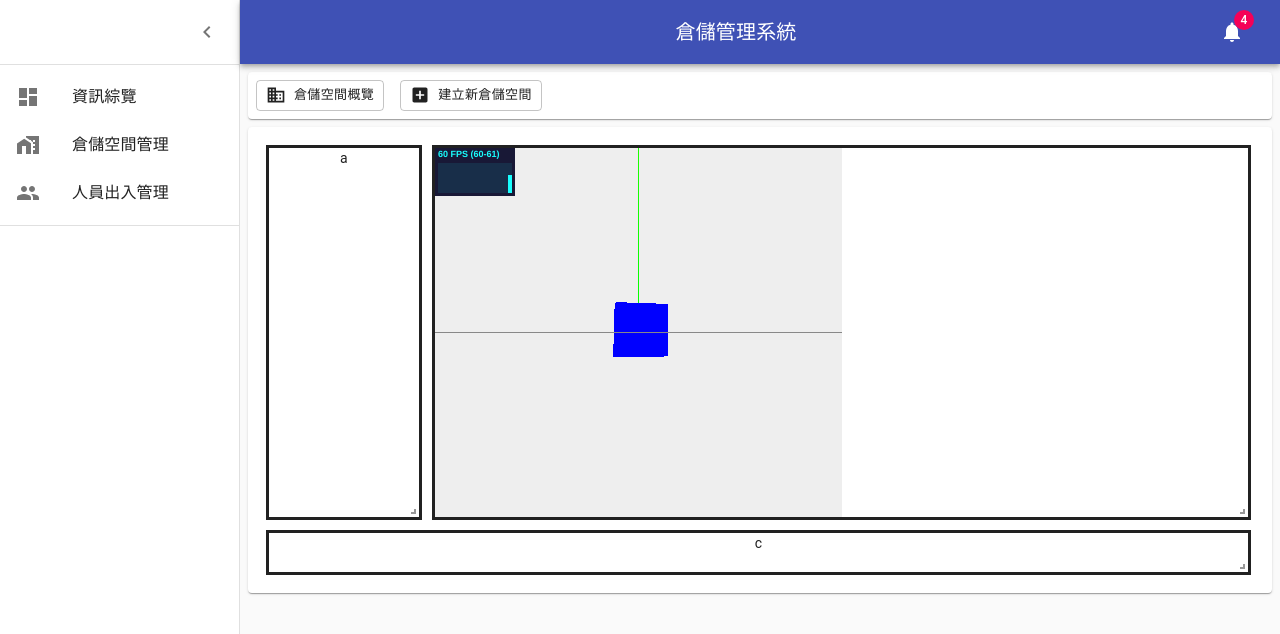
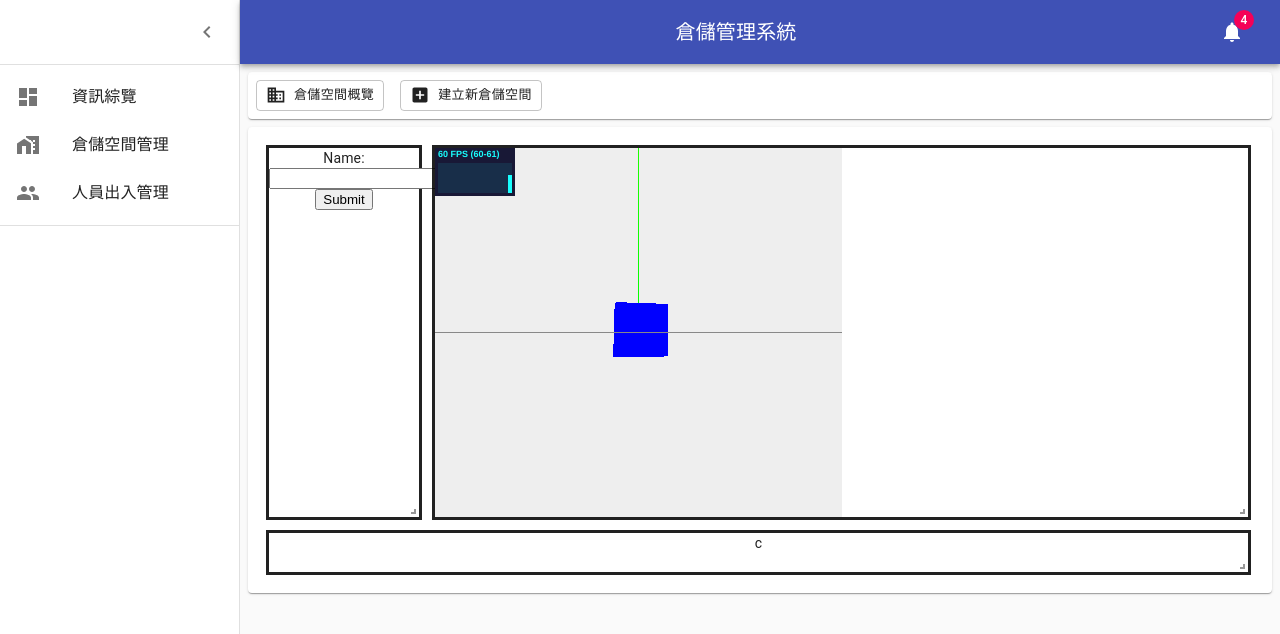
Before and after one commit to sosonian/WMS_Front_End, a React (Create React App) app: page /SpaceManagement in a window 1280 px wide. Shown: the top 634 px of the page. Built offline with nearby package versions, Linux system fonts and the light colour scheme.

Commit message:
useReactRef

```diff
--- a/src/components/Dashboard/Routes/ThreeDL/Layer.js
+++ b/src/components/Dashboard/Routes/ThreeDL/Layer.js
@@ -2,6 +2,7 @@ import React, {Component} from 'react';
 import ThreeDLayer from './ThreeDLayer';
 import GridLayout from 'react-grid-layout';
 import ThreeDGridItem from './ThreeDGridItem';
+import TestComponent1 from './TestComponent1';
 import 'react-grid-layout/css/styles.css';
 
 
@@ -12,12 +13,13 @@ class Layer extends Component {
     this.state = {
       changeCount : 0,
       static : false,
-      // layout:[
-      //   {i: 'a', x: 0, y: 0, w: 1, h: 7},
-      //   {i: 'b', x: 1, y: 0, w: 5, h: 7, static: false},
-      //   {i: 'c', x: 0, y: 6, w: 6, h: 1}
-      // ]
+      layoutc:[
+         {i: 'a', x: 0, y: 0, w: 1, h: 7},
+         {i: 'b', x: 1, y: 0, w: 5, h: 7},
+         {i: 'c', x: 0, y: 6, w: 6, h: 1}
+      ]
     }
+    this.refGridLayout = React.createRef()
   }
 
   onResize = () => {
@@ -29,84 +31,48 @@ class Layer extends Component {
 
   threeDLayerFixStart = (e) => {
     console.log('key down')
-    if(e.key == 'c')
+    if(e.key === 'c')
     {
       console.log('c is pressed')
-      //let newLayouts1 = this.state.layout
-      //newLayouts1[1].static = true
-      //this.setState({static:true, layout: newLayouts1})
-      //console.log('static when key pressed : '+this.state.layout[1].static)
-      this.setState({static:true})
-      console.log(this.state.static)
+      this.setState({static: true})
+      //setTimeout(()=>console.log('static when key pressed : '+this.state.layoutc[1].static),3000)
     }
-    else if(e.key == 'r')
+    else if(e.key === 'r')
     {
       console.log('r is pressed')
-      // let newLayouts1 = this.state.layout
-      // newLayouts1[1].static = false
-      // this.setState({static:false, layout: newLayouts1})
-      //console.log('static when key pressed : '+this.state.layout[1].static)
-      this.setState({static:false})
-      console.log(this.state.static)
+      this.setState({static: false})
+      //setTimeout(()=>console.log('static when key pressed : '+this.state.layoutc[1].static),3000)
     }
   }
 
-  threeDLayerFixEnd = (e) => {
-    // if(e.key == 'c')
-    // {
-    //   console.log('c is pressed')
-    //   let newLayouts2 = this.state.layout
-    //   newLayouts2[1].static = false
-    //   this.setState({static:false, layout: newLayouts2})
-    //   console.log('static when key pressed : '+this.state.layout[1].static)
-    // }
-  }
-
-
-
-  // threeDLayerDragStart = (e) => {
-  //   this.tempCount = this.state.changeCount +1
-  //   this.setState({changeCount:this.tempCount})
-  //   console.log('mouse down!')
-  //   //console.log('altKey boolean : '+e.altKey)
-  //   if(e.altKey == true){
-  //     console.log('start dragging!')
-  //     this.setState({static : true})
-  //     let newLayouts1 = this.state.layout
-  //     newLayouts1[1].static = true
-  //     this.setState({layout: newLayouts1})
-  //     console.log('static : '+this.state.layout[1].static)
-  //   }
-  // }
-  // // threeDLayerDrag = () => {
-  // //   console.log('mouse move!')
-  // // }
-
-  // threeDLayerDragStop = () => {
-  //   this.tempCount = this.state.changeCount +1
-  //   this.setState({changeCount:this.tempCount})
-  //   console.log('drag complete!')
-  //   this.setState({static : false})
-  //   let newLayouts3 = this.state.layout
-  //   newLayouts3[1].static = false
-  //   this.setState({layout: newLayouts3})
-  // }
-
-  handleLayoutChange = (layouts) => {
-    let newLayouts2 = layouts
+  test=(layout, oldItem, newItem, placeholder, e, element)=>{
+    let newLayouts5 = layout
     if(this.state.static)
     {
-      newLayouts2[1].static = true
-      this.setState({layout: newLayouts2})
+      newLayouts5[1].static = true
     }
     else
     {
-      newLayouts2[1].static = false
-      this.setState({layout: newLayouts2})
+      newLayouts5[1].static = false
     }
-    console.log('change layer static : '+this.state.layout[1].static)
-    console.log('this is test for version2')
+    this.refGridLayout.current.setState({layout:newLayouts5})
   }
+
+   threeDLayerDragStart = () => {
+     this.tempCount = this.state.changeCount +1
+     let newLayouts4 = this.state.layoutc
+     newLayouts4[1].static = true
+     this.setState({layoutc: newLayouts4, changeCount:this.tempCount})
+     //console.log('mouse down!')
+     //console.log('altKey boolean : '+e.altKey)
+     //if(e.altKey == true){
+       console.log('start dragging!')
+      //  this.setState({static : true})
+      //  let newLayouts3 = this.state.layout
+      //  newLayouts3[1].static = true
+      //  this.setState({layout: newLayouts3})
+       console.log('static : '+this.state.layoutc[1].static)
+    }
 
   render() {
     const myStyle1 = {
@@ -117,19 +83,17 @@ class Layer extends Component {
       height: '100%',
     }
 
-
-
-
-
   return (
-    <GridLayout className="layout" layout={this.state.layout} cols={12} rowHeight={45} width={2000}>
-      <div style={myStyle1} key="a" data-grid={{x: 0, y: 0, w: 1, h: 7}}>a</div>
-      <div style={myStyle1} key="b" data-grid={{x: 1, y: 0, w: 5, h: 7}} isDraggable= {false}>
+    <GridLayout className="layout" layout={this.state.layoutc} cols={12} rowHeight={45} width={2000} ref={this.refGridLayout} onDragStart={this.test}>
+      <div style={myStyle1} key="a" >
+          <TestComponent1/>
+      </div>
+      <div style={myStyle1} key="b" >
       <div style={myStyle2} onKeyDown={this.threeDLayerFixStart} onKeyUp={this.threeDLayerFixEnd} tabIndex='0'>
           <ThreeDLayer testProp={this.state.changeCount}/>
       </div>
       </div>
-      <div style={myStyle1} key="c" data-grid={{x: 0, y: 6, w: 6, h: 1}}>c</div>
+      <div style={myStyle1} key="c" >c</div>
     </GridLayout>
   )
 }
--- /dev/null
+++ b/src/components/Dashboard/Routes/ThreeDL/TestComponent1.js
@@ -0,0 +1,42 @@
+import React, {Component} from 'react';
+
+class TestComponent1 extends Component {
+
+    constructor(props) {
+      super(props)
+      this.state = {
+          clickCount:0,
+          value:''
+      }
+      this.handleChange = this.handleChange.bind(this);
+      this.handleSubmit = this.handleSubmit.bind(this);
+    }
+
+    handleChange(event) {
+        this.setState({value: event.target.value});
+    }
+
+    handleSubmit(event) {
+        alert('A name was submitted: ' + this.state.value);
+        event.preventDefault();
+    }
+
+    render() {
+      return (
+
+          <div>
+              <form onSubmit={this.handleSubmit}>
+                <label>
+                   Name:
+                   <input type="text" value={this.state.value} onChange={this.handleChange} />
+                </label>
+                <input type="submit" value="Submit" />
+              </form>
+            {this.state.value}
+          </div>
+      )
+    }
+
+}
+
+export default TestComponent1;
```
